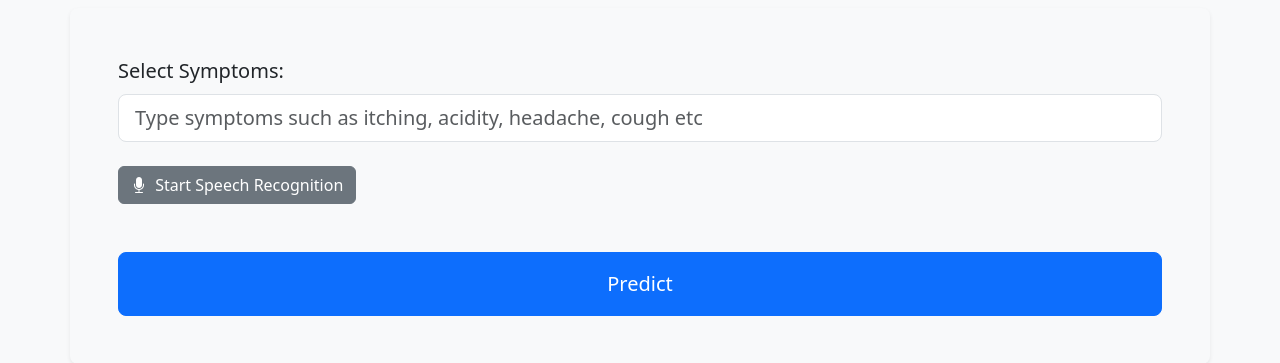
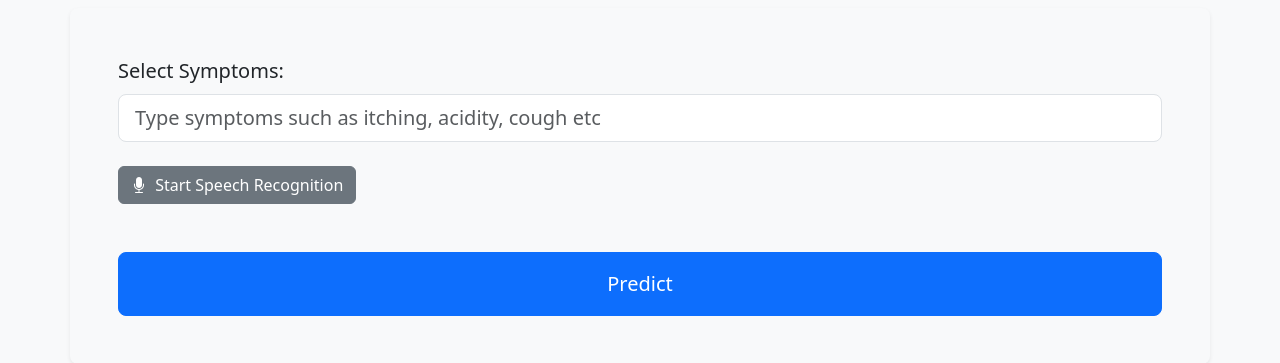
Before and after one commit to Kamaleshsarkar89189/Health-Care, a Flask app: page / in a window 1280 px wide. Shown: the part 178-541 px from the top of the page. Run offline with Flask 3, Linux system fonts and the light colour scheme; grey boxes labelled with a size stand in for pictures from a placeholder-image service; parts of the project's set-up code (start-up, migrations or seed data) failed here and were passed over; some libraries are stand-ins or nearby versions.

Commit message:
syntax update

```diff
--- a/templates/index.html
+++ b/templates/index.html
@@ -94,7 +94,7 @@
             <div class="form-group">
                 <label for="symptoms" class="form-label fs-5 mb-2">Select Symptoms:</label>
                 <input type="text" class="form-control form-control-lg" id="symptoms" name="symptoms"
-                    placeholder="Type symptoms such as itching, acidity, headache, cough etc" required>
+                    placeholder="Type symptoms such as itching, acidity, cough etc" required>
             </div>
             <br>
             <button type="button" id="startSpeechRecognition" class="btn btn-secondary">
```
